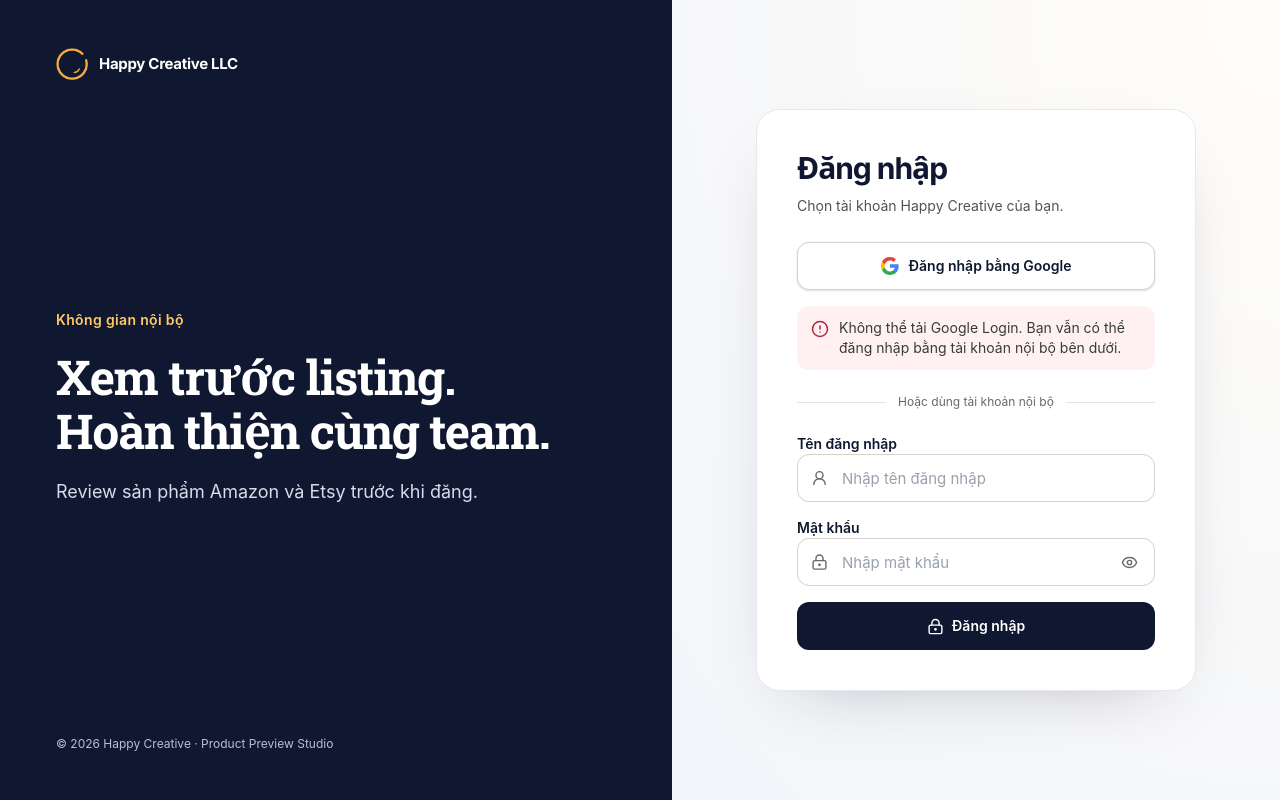
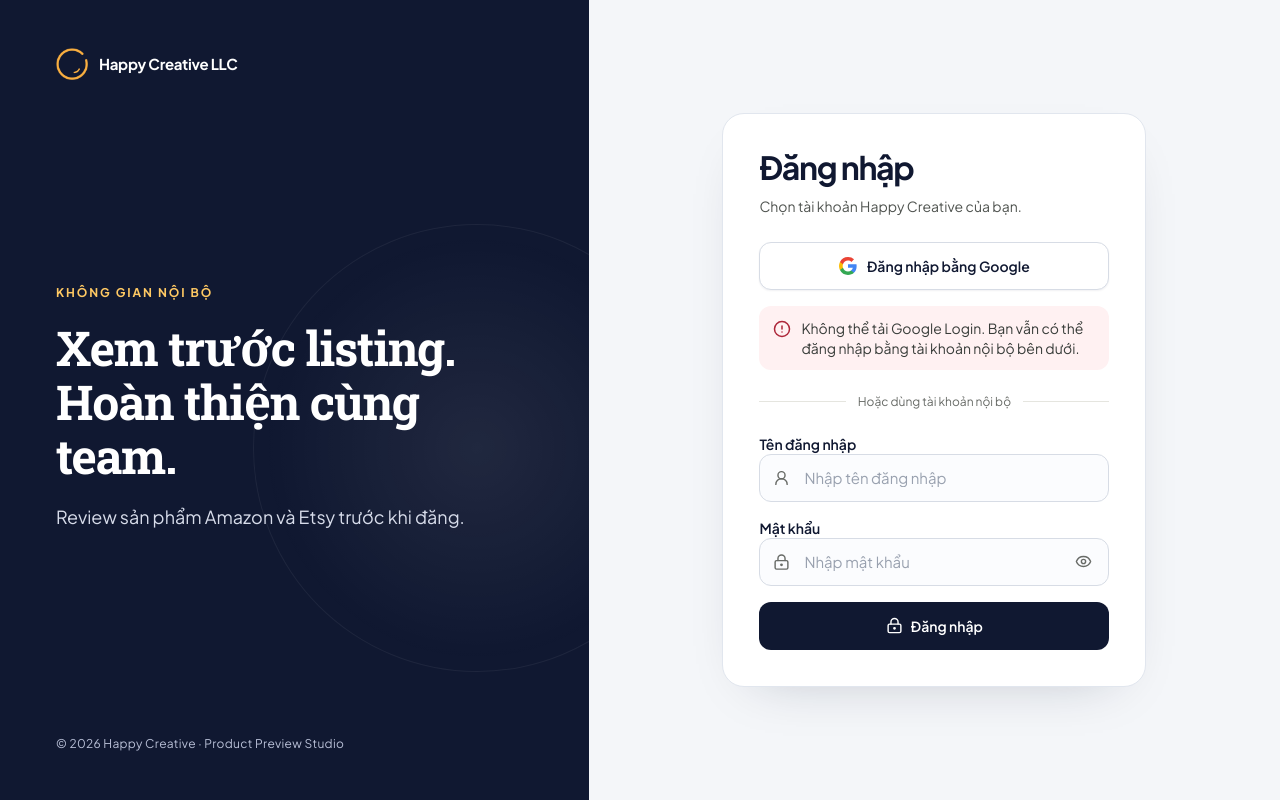
Before and after one commit to Happy-Creative-LLC/HappyC_Product_Preview_Studio, a React (Vite) app in the folder frontend/: page / in a window 1280 px wide. Built offline with nearby package versions, Linux system fonts and the light colour scheme; no server answers; a web font is replaced by a local one.

Commit message:
style(login): tinh chỉnh giao diện đăng nhập

```diff
--- a/frontend/src/components/shared/GoogleSignInButton.jsx
+++ b/frontend/src/components/shared/GoogleSignInButton.jsx
@@ -148,7 +148,7 @@ const GoogleSignInButton = ({
       />
       {showFallback && (
         <button
-          className="absolute inset-0 inline-flex h-12 w-full items-center justify-center gap-2.5 rounded-xl border border-[#d2d2ca] bg-white px-4 text-sm font-semibold text-[#101831] shadow-sm outline-none transition hover:bg-[#fcfcfa] focus-visible:ring-4 focus-visible:ring-[#3478f6]/20 disabled:cursor-not-allowed disabled:opacity-65"
+          className="absolute inset-0 inline-flex h-12 w-full items-center justify-center gap-2.5 rounded-xl border border-[#d7dce5] bg-white px-4 text-sm font-semibold text-[#101831] shadow-[0_1px_2px_rgba(16,24,49,0.06)] outline-none transition hover:border-[#b8c1d1] hover:bg-[#fbfcfe] focus-visible:ring-4 focus-visible:ring-[#3478f6]/15 disabled:cursor-not-allowed disabled:opacity-65"
           type="button"
           onClick={() => onUnavailable?.(status === 'error' ? 'script' : 'unconfigured')}
           disabled={disabled || isLoading}
--- a/frontend/src/pages/LoginPage.jsx
+++ b/frontend/src/pages/LoginPage.jsx
@@ -87,15 +87,16 @@ const LoginPage = () => {
   };
 
   return (
-    <main className="grid min-h-screen bg-[#f5f6fa] font-['Inter',system-ui,sans-serif] text-[#101831] lg:grid-cols-[1.05fr_0.95fr]">
+    <main className="grid min-h-screen bg-[#f4f6f9] font-sans text-[#101831] lg:grid-cols-[0.92fr_1.08fr]">
       <section
         aria-label="Giới thiệu Happy Creative"
-        className="flex min-h-[300px] flex-col justify-between gap-6 bg-[#101831] px-6 py-6 text-white sm:gap-9 sm:px-10 sm:py-10 lg:min-h-screen lg:px-14 lg:py-12"
+        className="relative isolate flex min-h-[280px] flex-col justify-between gap-6 overflow-hidden bg-[#101831] px-6 py-6 text-white sm:gap-9 sm:px-10 sm:py-10 lg:min-h-screen lg:px-14 lg:py-12"
       >
-        <BrandMark compact inverse className="self-start" />
+        <div aria-hidden="true" className="pointer-events-none absolute -right-28 top-[28%] size-[28rem] rounded-full border border-white/[0.06] bg-[radial-gradient(circle_at_center,rgba(255,255,255,0.07),transparent_68%)]" />
+        <BrandMark compact inverse className="relative z-10 self-start" />
 
-        <div className="max-w-xl space-y-5">
-          <p className="text-sm font-semibold tracking-wide text-[#ffc963]">Không gian nội bộ</p>
+        <div className="relative z-10 max-w-xl space-y-5">
+          <p className="text-xs font-bold uppercase tracking-[0.16em] text-[#ffc963]">Không gian nội bộ</p>
           <h1 className="font-['Roboto_Slab',Georgia,serif] text-[1.875rem] font-bold leading-[1.12] tracking-tight sm:text-5xl">
             Xem trước listing.
             <br />
@@ -106,20 +107,20 @@ const LoginPage = () => {
           </p>
         </div>
 
-        <p className="hidden text-xs text-[#b8bfd6] sm:block">
+        <p className="relative z-10 hidden text-xs tracking-wide text-[#b8bfd6] sm:block">
           © 2026 Happy Creative · Product Preview Studio
         </p>
       </section>
 
       <section
         aria-labelledby="login-title"
-        className="flex items-center justify-center bg-[radial-gradient(ellipse_at_top_right,_#fffdf9,_#f3f5fa)] px-5 py-8 sm:px-10 sm:py-14 lg:min-h-screen lg:px-12"
+        className="flex items-center justify-center bg-[#f4f6f9] px-5 py-8 sm:px-10 sm:py-14 lg:min-h-screen lg:px-12"
       >
-        <div className="w-full max-w-[440px] space-y-6 rounded-[24px] border border-[#e6e8ed] bg-white p-6 shadow-[0_24px_70px_-40px_rgba(16,24,49,0.34)] sm:p-9 lg:p-10">
+        <div className="w-full max-w-[424px] space-y-6 rounded-[22px] border border-[#e1e6ee] bg-white p-6 shadow-[0_20px_55px_-34px_rgba(16,24,49,0.28)] sm:p-9 lg:p-9">
           <header className="space-y-2">
             <h2
               id="login-title"
-              className="font-['Inter',system-ui,sans-serif] text-[1.875rem] font-bold leading-9 tracking-[-0.035em] text-[#101831]"
+              className="font-sans text-[2rem] font-bold leading-[1.1] tracking-[-0.04em] text-[#101831]"
             >
               Đăng nhập
             </h2>
@@ -169,7 +170,7 @@ const LoginPage = () => {
                 />
                 <input
                   autoComplete="username"
-                  className="h-12 w-full rounded-xl border border-[#d2d2ca] bg-white py-2 pl-11 pr-3.5 text-[15px] font-normal outline-none transition focus-visible:border-[#3478f6] focus-visible:ring-4 focus-visible:ring-[#3478f6]/20 disabled:cursor-not-allowed disabled:bg-[#f1f1ec]"
+                  className="h-12 w-full rounded-xl border border-[#d7dce5] bg-[#fbfcfe] py-2 pl-11 pr-3.5 text-[15px] font-normal outline-none transition hover:border-[#b8c1d1] focus-visible:border-[#3478f6] focus-visible:bg-white focus-visible:ring-4 focus-visible:ring-[#3478f6]/15 disabled:cursor-not-allowed disabled:bg-[#f1f1ec]"
                   id="login-username"
                   onChange={(event) => setUsername(event.target.value)}
                   placeholder="Nhập tên đăng nhập"
@@ -192,7 +193,7 @@ const LoginPage = () => {
                 />
                 <input
                   autoComplete="current-password"
-                  className="h-12 w-full rounded-xl border border-[#d2d2ca] bg-white py-2 pl-11 pr-12 text-[15px] font-normal outline-none transition focus-visible:border-[#3478f6] focus-visible:ring-4 focus-visible:ring-[#3478f6]/20 disabled:cursor-not-allowed disabled:bg-[#f1f1ec]"
+                  className="h-12 w-full rounded-xl border border-[#d7dce5] bg-[#fbfcfe] py-2 pl-11 pr-12 text-[15px] font-normal outline-none transition hover:border-[#b8c1d1] focus-visible:border-[#3478f6] focus-visible:bg-white focus-visible:ring-4 focus-visible:ring-[#3478f6]/15 disabled:cursor-not-allowed disabled:bg-[#f1f1ec]"
                   id="login-password"
                   onChange={(event) => setPassword(event.target.value)}
                   placeholder="Nhập mật khẩu"
```
